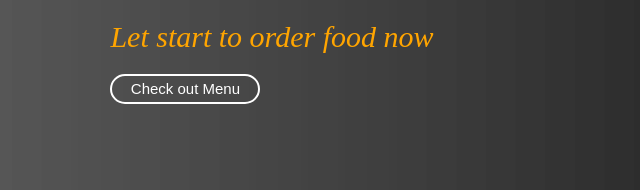
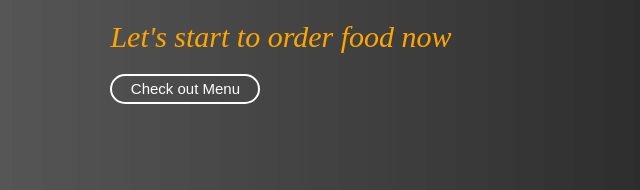
Before and after one commit to gotonitindua1/Sardaarji_1, a plain HTML site: page index.html in a window 1280 px wide. Shown: the part 362-552 px from the top of the page, 25-665 px from the left. Drawn offline with Linux system fonts and the light colour scheme.

Commit message:
Update index.html

```diff
--- a/index.html
+++ b/index.html
@@ -1,6 +1,6 @@
 <html>
     <head>
-        <title>Restaurant Website</title>
+        <title>Indian Restaurant Website</title>
         <link rel="stylesheet" href="style.css">
         <link rel="stylesheet" href="https://cdnjs.cloudflare.com/ajax/libs/font-awesome/6.0.0-beta3/css/all.min.css" integrity="sha512-Fo3rlrZj/k7ujTnHg4CGR2D7kSs0v4LLanw2qksYuRlEzO+tcaEPQogQ0KaoGN26/zrn20ImR1DfuLWnOo7aBA==" crossorigin="anonymous" referrerpolicy="no-referrer" />
     </head>
@@ -24,7 +24,7 @@
             <div class="left">
                 <p>Are You Hungry?</p>
                 <h1>Don't Wait</h1>
-                <p>Let start to order food now</p>
+                <p>Let's start to order food now</p>
 
                 <button>Check out Menu</button>
             </div>
```
